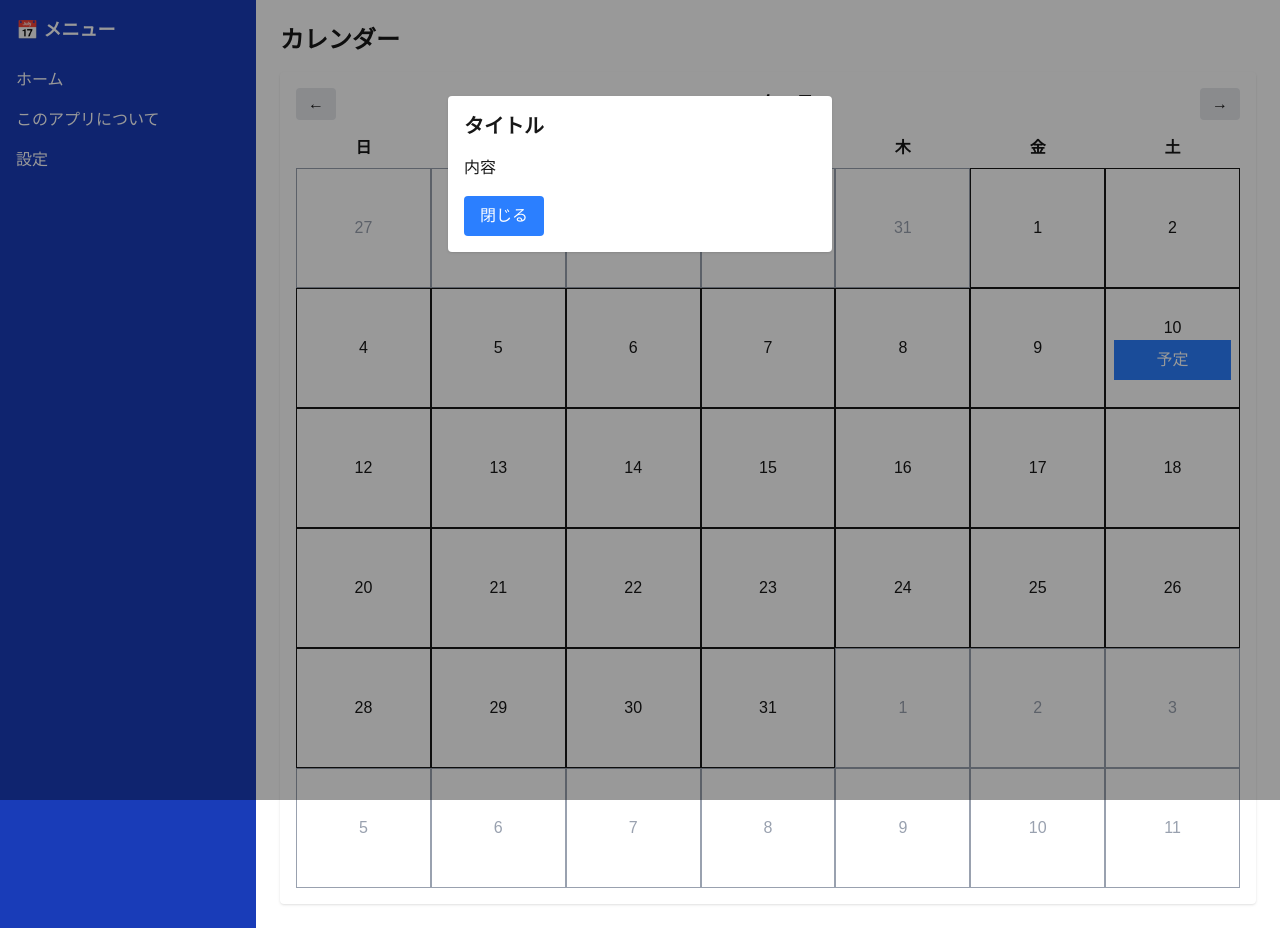
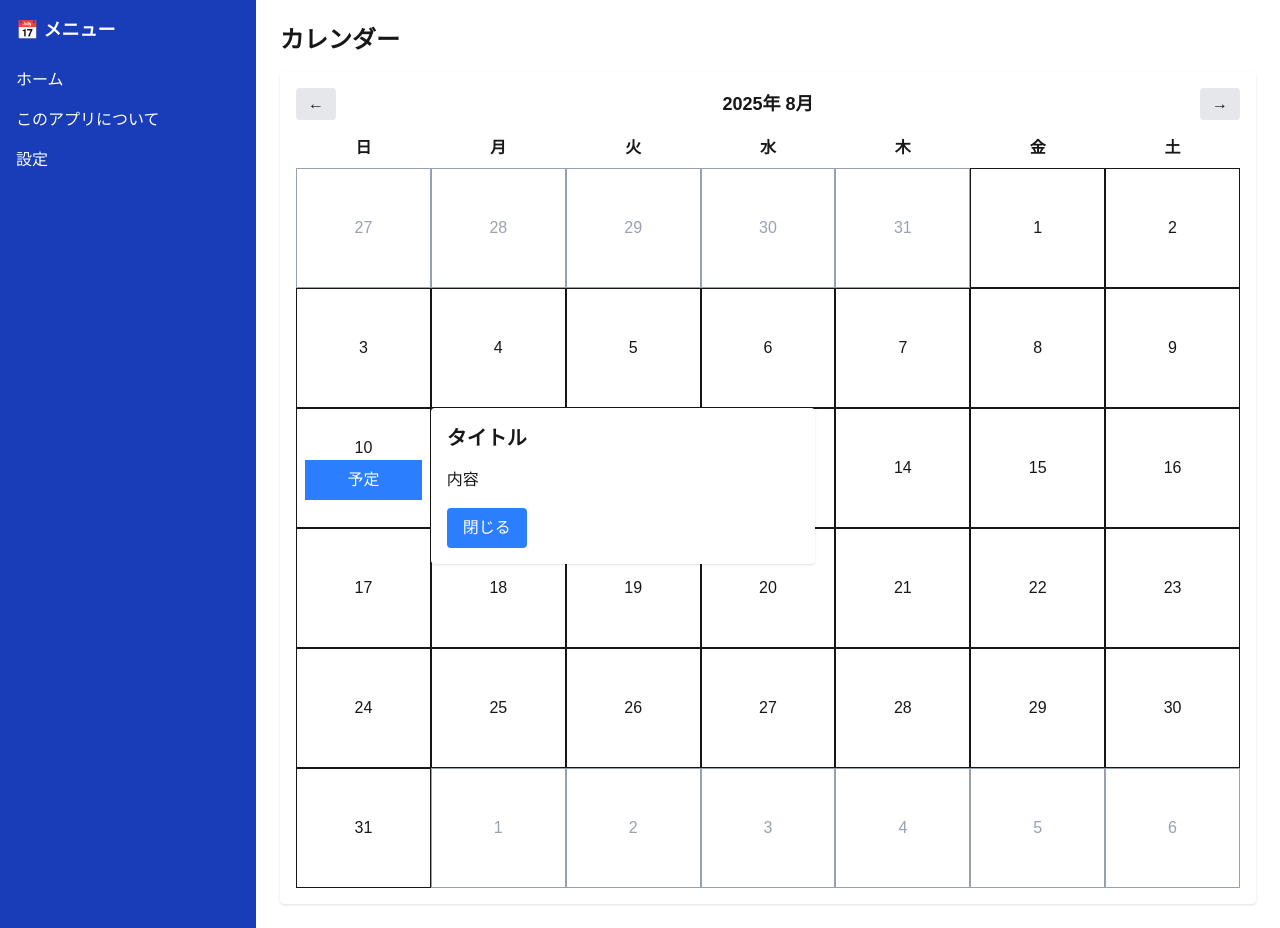
Before and after one commit to NonakaYuuki/calendar-app, a Next.js app: page / in a window 1280 px wide. Both pictures are taken after a click on the button "10". Built offline with nearby package versions, Linux system fonts and the light colour scheme.

Commit message:
feat: Show modal beside the clicked point

```diff
--- a/components/Calendar.tsx
+++ b/components/Calendar.tsx
@@ -3,12 +3,18 @@ import { useEffect, useState } from 'react';
 import { addMonths, subMonths, format, startOfMonth, endOfMonth, startOfWeek, endOfWeek, addDays, isSameMonth, isSameDay } from 'date-fns';
 import { el, ja } from 'date-fns/locale';
 
-function Modal({ isOpen, onClose }: { isOpen: boolean; onClose: () => void }) {
+function Modal({ isOpen, position, onClose }: { isOpen: boolean; position: {x: number, y: number}; onClose: () => void }) {
   if (!isOpen) return null;
 
   return (
-      <div className="fixed inset-0 z-50 bg-black/40">
-        <div className="fixed left-1/2 top-24 -translate-x-1/2 bg-white p-4 rounded shadow w-96">
+      <div className="fixed inset-0 z-50" onClick={onClose}>
+        <div
+        className="fixed bg-white p-4 rounded shadow w-96"
+        style={{
+          left : position.x > 900 ? position.x - 580 : position.x,
+          top : position.y,
+        }}
+        onClick={(e) => e.stopPropagation()}>
             <h2 className="text-xl font-bold mb-4">タイトル</h2>
             <p>内容</p>
             <button
@@ -27,6 +33,7 @@ export default function Calendar() {
   const [currentMonth, setCurrentMonth] = useState(new Date());
   const [elements, setElements] = useState<Record<string, React.ReactNode>>({});
   const [isOpen, setIsOpen] = useState(false);
+  const [posi, setPosi] = useState<{ x: number; y: number }>({ x: 0, y: 0 });
 
   const prevMonth = () => setCurrentMonth(subMonths(currentMonth, 1));
   const nextMonth = () => setCurrentMonth(addMonths(currentMonth, 1));
@@ -40,6 +47,7 @@ export default function Calendar() {
   const rows = [];
   const weekdays = 7;
   let days = [];
+  console.log(posi.x, posi.y);
 
   for (let day = startDate; day <= endDate; day = addDays(day, 1)) {
     for (let i = 0; i < weekdays; i++) {
@@ -49,13 +57,20 @@ export default function Calendar() {
             <button
             key={day.toString()}
             className={`p-2 h-30 w-full border ${!isSameMonth(day, monthStart) ? 'text-gray-400' : ''}`}
-            onClick={() => {setElements({[key]: <div className={`p-2 h-10 w-full bg-blue-500 text-white`}>予定</div>}), setIsOpen(true);}}
+            onClick={(e) => {
+                const rect = (e.currentTarget as HTMLButtonElement).getBoundingClientRect();
+                setElements({[key]: <div className={`p-2 h-10 w-full bg-blue-500 text-white`}>予定</div>});
+                setIsOpen(true);
+                setPosi({x: rect.right, y: rect.top});
+            }}
             >
             {format(day, dateFormat, { locale: ja })}
             {elements[key]}
             </button>
       );
-      day = addDays(day, 1);
+      if (i != weekdays - 1) {
+        day = addDays(day, 1);
+      }
     }
     rows.push(
       <div className="grid grid-cols-7" key={day.toString()}>
@@ -84,7 +99,7 @@ export default function Calendar() {
         <div>土</div>
       </div>
       {rows}
-      <Modal isOpen={isOpen} onClose={() => setIsOpen(false)} />
+      <Modal isOpen={isOpen} position={posi} onClose={() => setIsOpen(false)} />
     </div>
   );
 }
```
